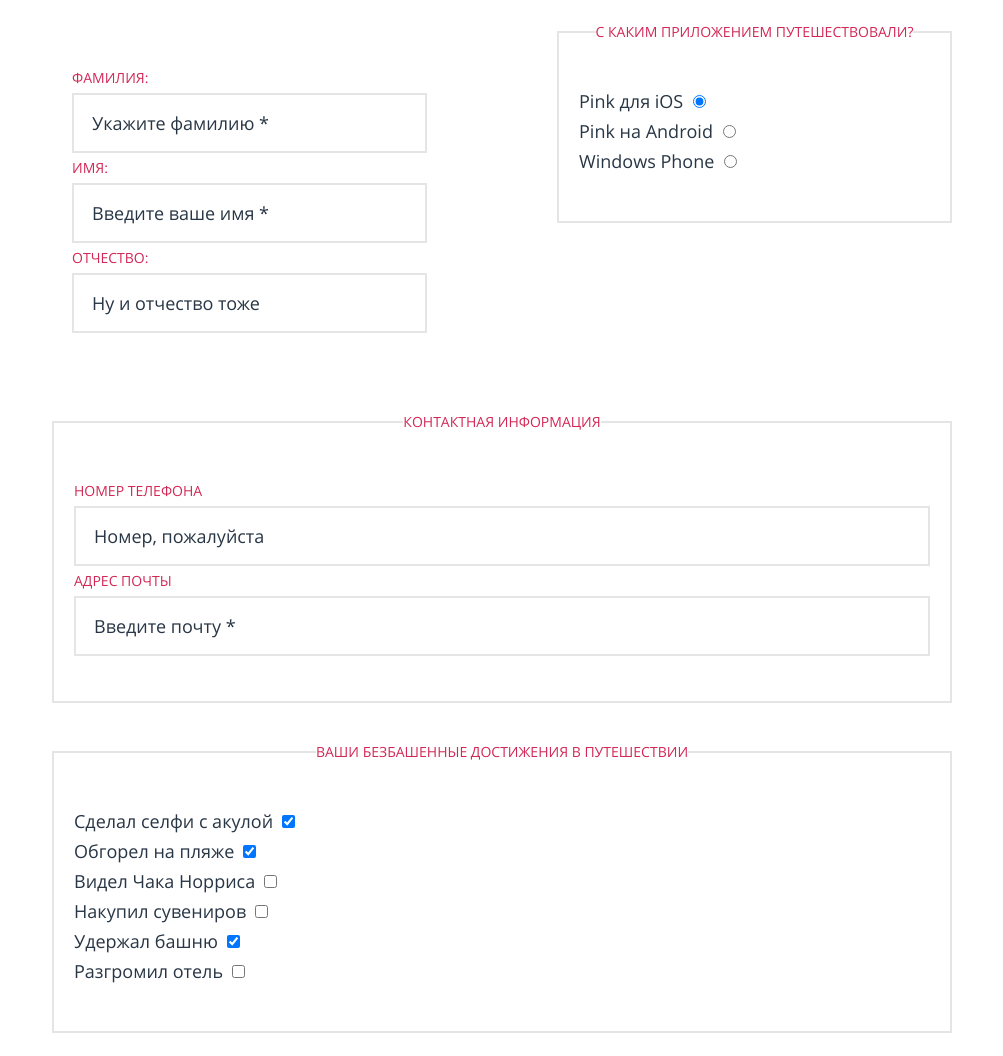
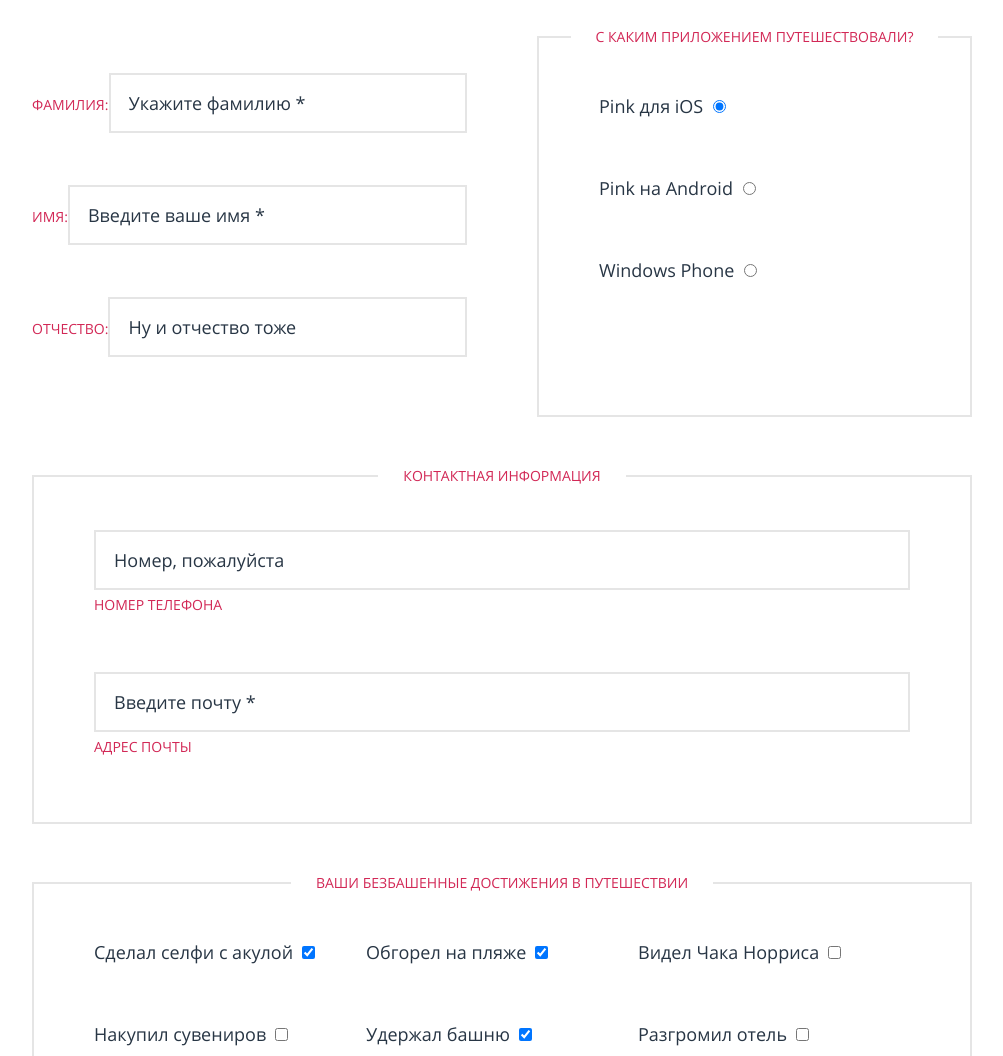
Before and after one commit to sFlcn/pink, a website: page source/form.html in a window 1280 px wide. Shown: the part 567-1623 px from the top of the page, without its empty margins (138-1141 px from the left). Drawn offline with nearby package versions, Linux system fonts and the light colour scheme; files that its build step writes are made by us from their sources.

Commit message:
Завершение сетки страницы формы

```diff
--- a/source/form.html
+++ b/source/form.html
@@ -50,133 +50,123 @@
         </div>
         <form class="contest__form form" action="https://echo.htmlacademy.ru" method="post" target="_blank">
 
-          <div class="form__container form__container--data form__container--name">
-            <fieldset class="form__fieldset">
+          <fieldset class="form__container form__container--data form__container--name">
             <legend class="visually-hidden">Как вас зовут?</legend>
             <ul class="form__inputs">
               <li class="form__input">
-                  <label class="form__label form__label--name">
+                <label class="form__label">
                   Фамилия:
                   <input class="form__text-input" type="text" name="form__surname" placeholder="Укажите фамилию *" required>
                 </label>
               </li>
               <li class="form__input">
-                  <label class="form__label form__label--name">
+                <label class="form__label">
                   Имя:
                   <input class="form__text-input" type="text" name="form__first-name" placeholder="Введите ваше имя *" required>
                 </label>
               </li>
               <li class="form__input">
-                  <label class="form__label form__label--name">
+                <label class="form__label">
                   Отчество:
                   <input class="form__text-input" type="text" name="form__patronymic" placeholder="Ну и отчество тоже">
                 </label>
               </li>
             </ul>
           </fieldset>
-          </div>
 
-          <div class="form__container form__container--app">
-            <fieldset class="form__fieldset">
+          <fieldset class="form__container form__container--app">
             <legend class="form__legend">С каким приложением путешествовали?</legend>
             <ul class="form__inputs">
               <li class="form__input">
-                  <label class="form__label form__label--app">
+                <label class="form__label">
                   Pink для iOS
                   <input class="form__radio-input" type="radio" name="form__radio--app" value="ios" checked>
                 </label>
               </li>
               <li class="form__input">
-                  <label class="form__label form__label--app">
+                <label class="form__label">
                   Pink на Android
                   <input class="form__radio-input" type="radio" name="form__radio--app" value="android">
                 </label>
               </li>
               <li class="form__input">
-                  <label class="form__label form__label--app">
+                <label class="form__label">
                   Windows Phone
                   <input class="form__radio-input" type="radio" name="form__radio--app" value="windows">
                 </label>
               </li>
             </ul>
           </fieldset>
-          </div>
 
-          <div class="form__container form__container--data form__container--contacts">
-            <fieldset class="form__fieldset">
+          <fieldset class="form__container form__container--data form__container--contacts">
             <legend class="form__legend">Контактная информация</legend>
             <ul class="form__inputs">
               <li class="form__input">
-                  <label class="form__label form__label--contacts">
+                <label class="form__label">
                   Номер телефона
                   <input class="form__text-input" type="text" name="form__phone" placeholder="Номер, пожалуйста">
                 </label>
               </li>
               <li class="form__input">
-                  <label class="form__label form__label--contacts">
+                <label class="form__label">
                   Адрес почты
                   <input class="form__text-input" type="text" name="form__email" placeholder="Введите почту *" required>
                 </label>
               </li>
             </ul>
           </fieldset>
-          </div>
 
-          <div class="form__container form__container--achievements">
-            <fieldset class="form__fieldset">
-              <legend class="form__legend">Ваши безбашенные достижения в путешествии</legend>
+          <fieldset class="form__container form__container--achievements">
+            <legend class="form__legend">Ваши безбашенные достижения&nbsp;в&nbsp;путешествии</legend>
             <ul class="form__inputs">
               <li class="form__input">
-                  <label class="form__label form__label--achievements">
+                <label class="form__label">
                   Сделал селфи с акулой
                   <input class="form__check-input" type="checkbox" name="form__check--shark-selfie" checked>
                 </label>
               </li>
               <li class="form__input">
-                  <label class="form__label form__label--achievements">
+                <label class="form__label">
                   Обгорел на пляже
                   <input class="form__check-input" type="checkbox" name="form__check--burn" checked>
                 </label>
               </li>
               <li class="form__input">
-                  <label class="form__label form__label--achievements">
+                <label class="form__label">
                   Видел Чака Норриса
                   <input class="form__check-input" type="checkbox" name="form__check--norris">
                 </label>
               </li>
               <li class="form__input">
-                  <label class="form__label form__label--achievements">
+                <label class="form__label">
                   Накупил сувениров
                   <input class="form__check-input" type="checkbox" name="form__check--souvenirs">
                 </label>
               </li>
               <li class="form__input">
-                  <label class="form__label form__label--achievements">
+                <label class="form__label">
                   Удержал башню
                   <input class="form__check-input" type="checkbox" name="form__check--tower" checked>
                 </label>
               </li>
               <li class="form__input">
-                  <label class="form__label form__label--achievements">
+                <label class="form__label">
                   Разгромил отель
                   <input class="form__check-input" type="checkbox" name="form__check--trashed-hotel">
                 </label>
               </li>
             </ul>
           </fieldset>
-          </div>
 
-          <div class="form__container form__container--message">
-            <fieldset class="form__fieldset">
+          <fieldset class="form__container form__container--message">
             <legend class="form__legend">Опишите свои эмоции</legend>
             <div class="form__inputs">
               <textarea class="form__textarea-input" id="form__message" name="form__message" cols="20" rows="5"
               placeholder="Можно прям в красках, не стесняясь в выражениях"></textarea>
             </div>
           </fieldset>
-          </div>
 
-          <div class="form__container form__container--buttons">
+          <div class="form__buttons">
             <input class="form__submit button" type="submit" value="Отправить форму">
             <p class="form__requirements"><span class="form__mark">*</span> — обязательные поля</p>
           </div>
--- a/source/sass/blocks/form.scss
+++ b/source/sass/blocks/form.scss
@@ -15,7 +15,24 @@
 
 .form__container {
   margin: 0;
-  padding: 20px 20px;
+  padding: 5px 0;
+  margin-top: 10px;
+  margin-bottom: 20px;
+  border: none;
+
+  @media (min-width: $tablet-width) {
+    margin: 30px 20px;
+  }
+
+  @media (min-width: $desktop-width) {
+    margin: 25px 0;
+  }
+
+  &:not(:first-child) {
+    @media (min-width: $tablet-width) {
+      border: 2px solid $palette-outlines;
+    }
+  }
 
   &:nth-child(even) {
     background-color: $palette-backs;
@@ -69,29 +86,38 @@
 
 .form__legend {
   @include font-accent(14px, 18px);
-  padding: 0;
+  display: block;
+  box-sizing: border-box;
+  width: 100%;
+  padding-top: 39px;
+  padding-bottom: 15px;
+  padding-left: 20px;
+  padding-right: 20px;
   text-transform: uppercase;
   text-align: center;
   background-color: inherit;
-}
-
-.form__container:not(:first-child) .form__fieldset {
-  padding: 5px 0;
 
   @media (min-width: $tablet-width) {
-    border: 2px solid $palette-outlines;
+    width: unset;
+    padding: 0 38px;
+  }
+
+  @media (min-width: $desktop-width) {
+    padding: 0 25px;
   }
 }
 
-.form__fieldset {
-  margin: 0;
-  padding: 0;
-  border: 0;
-  background-color: inherit;
+.form__container--contacts .form__legend {
+  display: none;
+
+  @media (min-width: $tablet-width) {
+    display: unset;
+  }
 }
 
 .form__label {
   @include font-primary(18px, 30px);
+  background-color: inherit;
 }
 
 .form__container--data .form__label {
@@ -100,12 +126,55 @@
   flex-wrap: wrap;
 }
 
+.form__container--name .form__label {
+  @media (min-width: $tablet-width) {
+    flex-wrap: nowrap;
+    align-items: baseline;
+  }
+}
+
+.form__container--contacts .form__label {
+  flex-direction: column-reverse;
+}
+
 .form__inputs {
   @include list;
-  padding: 20px 0;
+  padding: 5px 20px;
 
   @media (min-width: $tablet-width) {
-    padding: 40px 20px;
+    padding: 40px 60px;
+  }
+}
+
+.form__container--name .form__inputs {
+  @media (min-width: $desktop-width) {
+    padding-left: 0;
+    padding-right: 0;
+  }
+}
+
+.form__container--achievements .form__inputs {
+  @media (min-width: $desktop-width) {
+    display: grid;
+    grid-template-columns: 1fr 1fr 1fr;
+  }
+}
+
+.form__input {
+  margin: 15px 0;
+
+  @media (min-width: $tablet-width) {
+    margin: 0 0 52px 0;
+
+    &:last-child {
+      margin: 0 0 15px 0;
+    }
+  }
+}
+
+.form__container--contacts .form__text-input {
+  @media (min-width: $desktop-width) {
+    padding-right: 80px;
   }
 }
 
@@ -127,11 +196,30 @@
   resize: vertical;
 }
 
+.form__buttons {
+  display: flex;
+  flex-direction: column;
+  grid-column-start: 1;
+  grid-column-end: 3;
+  margin: 0;
+  padding: 30px 20px;
+  background-color: $palette-brightcontrast;
+  text-align: center;
+
+  @media (min-width: $tablet-width) {
+    flex-direction: row;
+  }
+}
+
 .form__submit {
   @include font-menu(18px, 30px);
   padding: 23px;
   text-align: center;
   background-color: $palette-highlite;
+
+  @media (min-width: $tablet-width) {
+    margin-right: auto;
+  }
 }
 
 .form__requirements {
```
Lines whose indentation alone changed are shown as unchanged.
